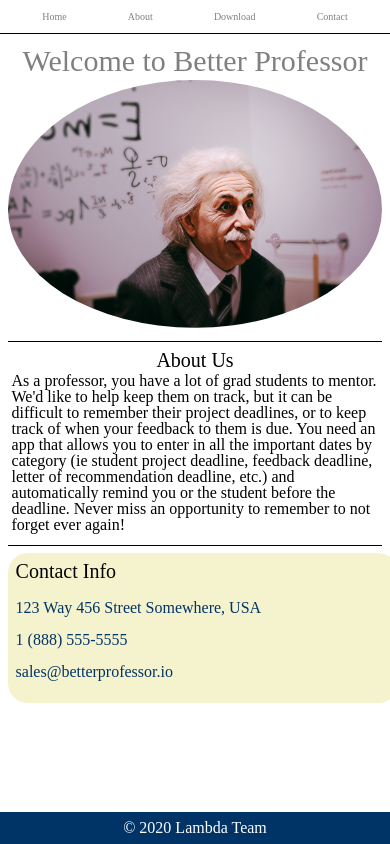
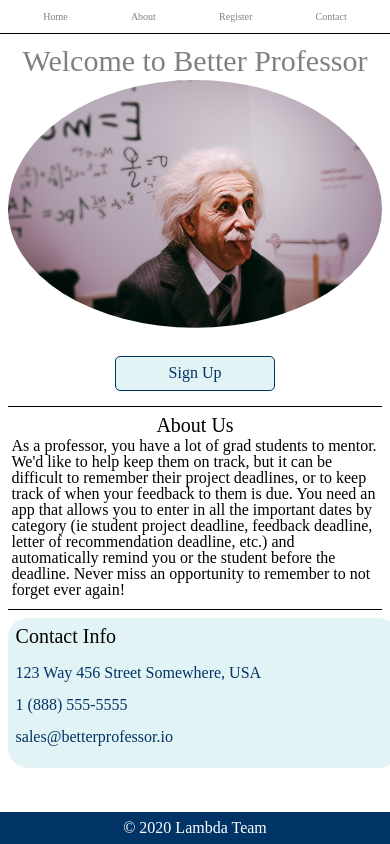
Before and after one commit to kevin11jensen/UI-Marketing-Page, a plain HTML site: page Better Professor Marketing Page/index.html in a window 390 px wide. Drawn offline with Linux system fonts and the light colour scheme; a web font is replaced by a local one.

Commit message:
Added link to registration page

```diff
--- a/Better Professor Marketing Page/index.html
+++ b/Better Professor Marketing Page/index.html
@@ -4,7 +4,7 @@
     <meta charset="UTF-8">
   <meta http-equiv="X-UA-Compatible" content="IE=edge,chrome=1">
   <meta name="viewport" content="width=device-width,initial-scale=1">
-    <title>title</title>
+    <title>Better Professor</title>
   <link rel="stylesheet" href="//fonts.googleapis.com/css?family=Averia+Sans+Libre|Londrina+Shadow|Voces&display=swap" type="text/css">
   <link rel="stylesheet" href="./styles/css/index.css" type="text/css">
   </head>
@@ -14,12 +14,17 @@
         <nav>
             <a href='#'>Home</a>
             <a href='#about'>About</a>
-            <a href='#'>Download</a>
+            <a href="https://better-professor-one.now.sh/">Register</a>
             <a href='#contact'>Contact</a>
         </nav>
         <section class = 'hero'>
+
           <h1>Welcome to Better Professor</h1>
+
+
           <img src = './img/betterProfessor.jpg' alt = 'Prefessor Image'>
+          <a href = "https://better-professor-one.now.sh/"><button class = 'mobile'>Sign Up</button></a>
+
         </section>
         <section id = 'about'>
           <h2>About Us</h2>
--- a/Better Professor Marketing Page/styles/less/home.less
+++ b/Better Professor Marketing Page/styles/less/home.less
@@ -26,15 +26,37 @@
               font-size: 11rem;
           }
       }
+
       img {
           width: 100%;
           border-radius: 50%;
           padding-bottom: 3%;
           @media @desktop {
-              width: 50%;
+              width: 70%;
           }
       }
-  }
+      button {
+          margin: 4%;
+          padding: 2%;
+          width: 16rem;
+          border-radius: .5rem;
+          background-color: @lightBlue;
+          border: 1px solid @darkBlue;
+          font-family: 'Averia Sans Libre', ;
+          font-size: 1.6rem;
+          color: @darkBlue;
+          @media @desktop {
+              width: 20rem;
+              font-size: 3rem;
+
+          }
+      }
+     .mobile {
+         @media @desktop {
+             display: none;
+         }
+     }
+}
 
   #about {
 
@@ -52,7 +74,7 @@
   #contact {
       width: 100%;
       margin: 2%;
-      background-color: @moon;
+      background-color: @lightBlue;
       color: @darkBlue;
       border-radius: 2rem;
       padding: 2%;
--- a/Better Professor Marketing Page/styles/less/variables.less
+++ b/Better Professor Marketing Page/styles/less/variables.less
@@ -1,5 +1,5 @@
 // Colors
-@moon: #f5f3ce;
+@lightBlue: #e2f3f5;
 @darkBlue: #003366;
 // Responsiveness
 @tabletSmall: ~'(min-width: 500px)';
```
Also changed, not shown: Better Professor Marketing Page/styles/css/index.css.
